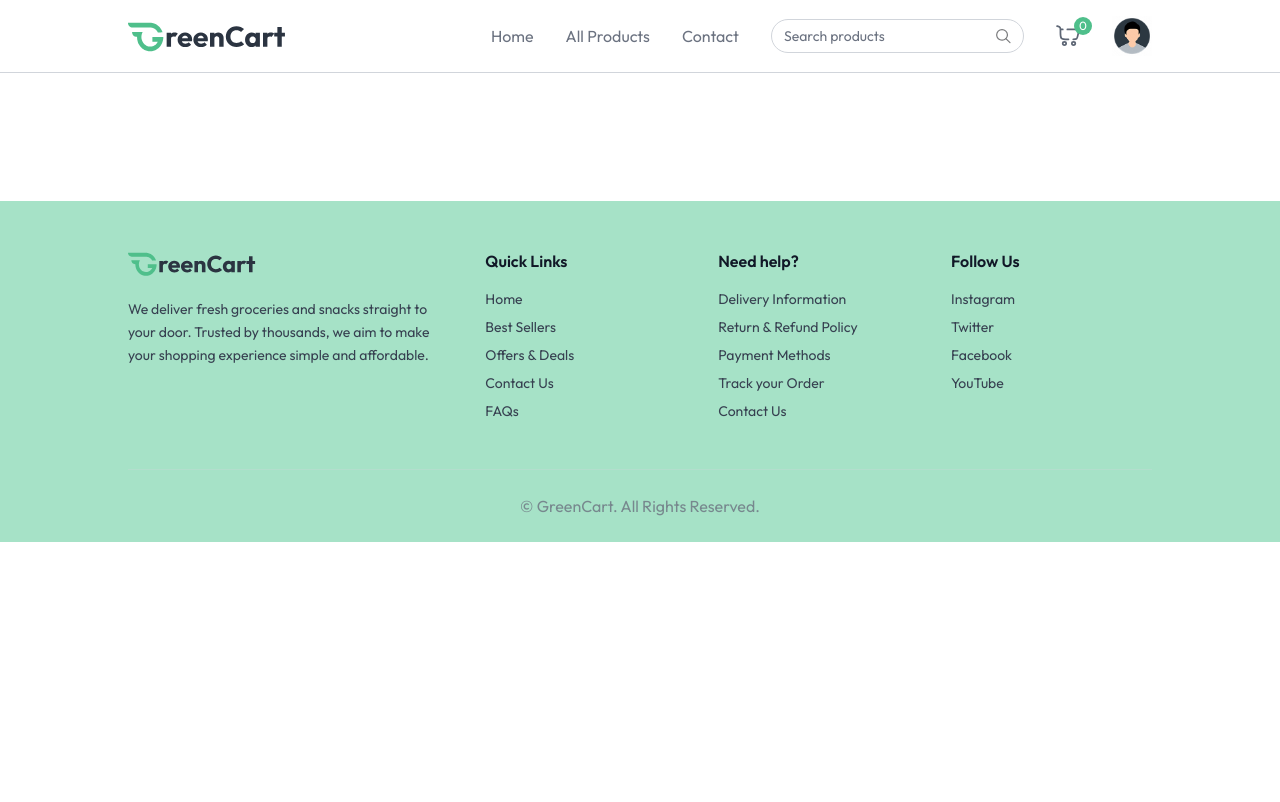
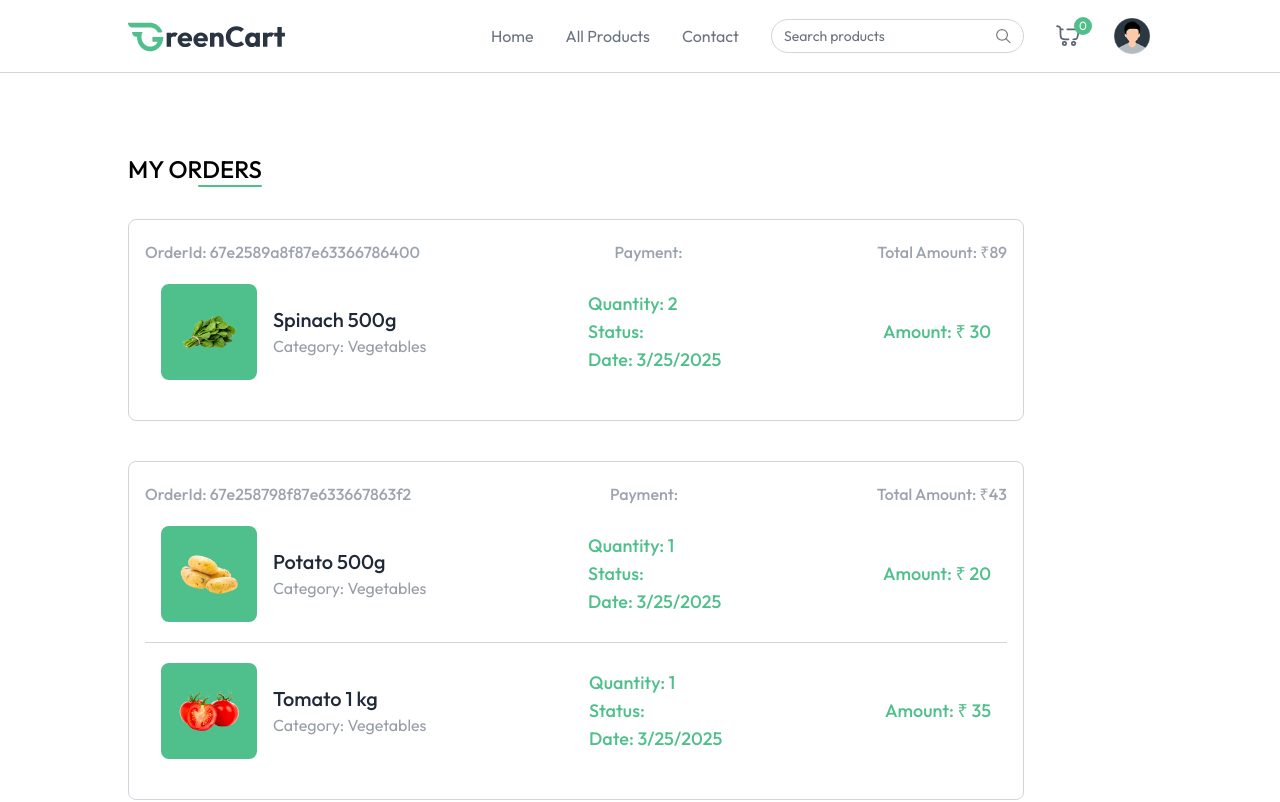
Before and after one commit to rameshwar8767/GreenCart, a React (Vite) app in the folder frontend/: page /my-orders in a window 1280 px wide. Shown: the top 802 px of the page. Built offline with nearby package versions, Linux system fonts and the light colour scheme.

Commit message:
feat: Add MyOrders page with order details display and integrate order fetching logic

```diff
--- a/frontend/src/App.jsx
+++ b/frontend/src/App.jsx
@@ -11,6 +11,7 @@
 import ProductDetails from './pages/ProductDetails'
 import Cart from './pages/Cart'
 import AddAddress from './pages/AddAddress'
+import MyOrders from './pages/MyOrders'
 function App() {
  const isSellerPath = useLocation().pathname.includes('seller')
 const {showUserLogin} = useAppContext()
@@ -28,6 +29,7 @@
           <Route path="/products/:category/:id" element={<ProductDetails/>} />
           <Route path="/cart" element={<Cart/>} />
           <Route path="/add-address" element={<AddAddress/>} />
+          <Route path="/my-orders" element={<MyOrders/>} />
         </Routes>
       </div>
       {!isSellerPath && <Footer/>}
--- a/frontend/src/pages/MyOrders.jsx
+++ b/frontend/src/pages/MyOrders.jsx
@@ -1,9 +1,57 @@
-import React from 'react'
+import React, { useEffect,useState } from 'react'
+import { useAppContext } from '../context/AppContext'
+import {dummyOrders } from '../assets/assets'
 
 const MyOrders = () => {
+  const [myOrders, setMyOrders] = useState([])
+  const{currency} = useAppContext()
+
+  const fetchMyOrders = async()=>{
+    setMyOrders(dummyOrders)
+  }
+
+  useEffect(()=>{
+    fetchMyOrders()
+    console.log(myOrders);
+
+  }, [])
   return (
-    <div>
+    <div className='mt-16 pb-16'>
+      <div className='flex flex-col items-end w-max mb-8'>
+        <p className='text-2xl font-medium uppercase'>My Orders</p>
+        <div className='w-16 h-0.5 bg-primary rounded-full'></div>
+      </div>
+      {myOrders.map((order,index)=>(
+        <div key={index} className='border border-gray-300 rounded-lg mb-10 p-4 py-5 max-w-4xl'>
+          <p className='flex justify-between md:items-center text-gray-400 md:font-medium max-md:flex-col'>
+            <span>OrderId: {order._id}</span>
+            <span>Payment: {order.paymentMethod}</span>
+            <span>Total Amount: {currency}{order.amount}</span>
+          </p>
+          {order.items.map((item,index)=>(
+            <div key={index} className={`relative bg-white text-gray-500/70 ${order.items.length !== index + 1 && "border-b"} border-gray-300 flex flex-col md:flex-row md:items-center justify-between p-4 py-5 md:gap-16 w-full max-w-4xl`}>
+              <div className='flex items-center mb-4 md:mb-0'>
+                <div className='bg-primary p-4 rounded-lg'>
+                  <img src={item.product.image[0]} className='w-16 h-16' alt="" srcset="" />
+                </div>
+                <div className='ml-4'>
+                  <h2 className='text-xl font-medium text-gray-800'>{item.product.name}</h2>
+                  <p>Category: {item.product.category}</p>
+                </div>
+              </div>
 
+              <div className='text-primary text-lg font-medium'>
+                <p>Quantity: {item.quantity || '1'}</p>
+                <p>Status: {item.status}</p>
+                <p>Date: {new Date(order.createdAt).toLocaleDateString()}</p>
+              </div>
+              <p className='text-primary text-lg font-medium'>
+                Amount: {currency} {item.product.offerPrice * item.quantity }
+              </p>
+            </div>
+          ))}
+        </div>
+      ))}
     </div>
   )
 }
```
